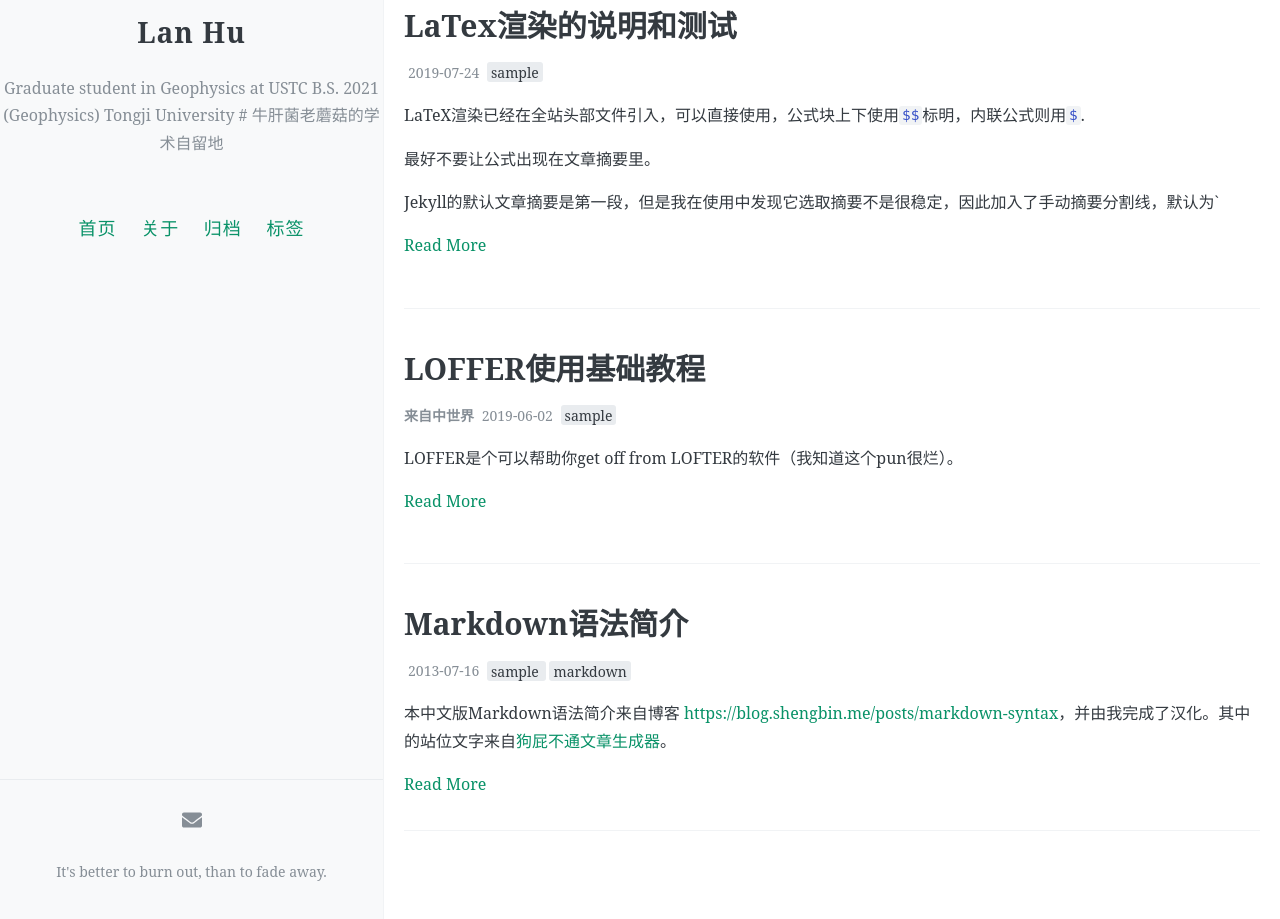
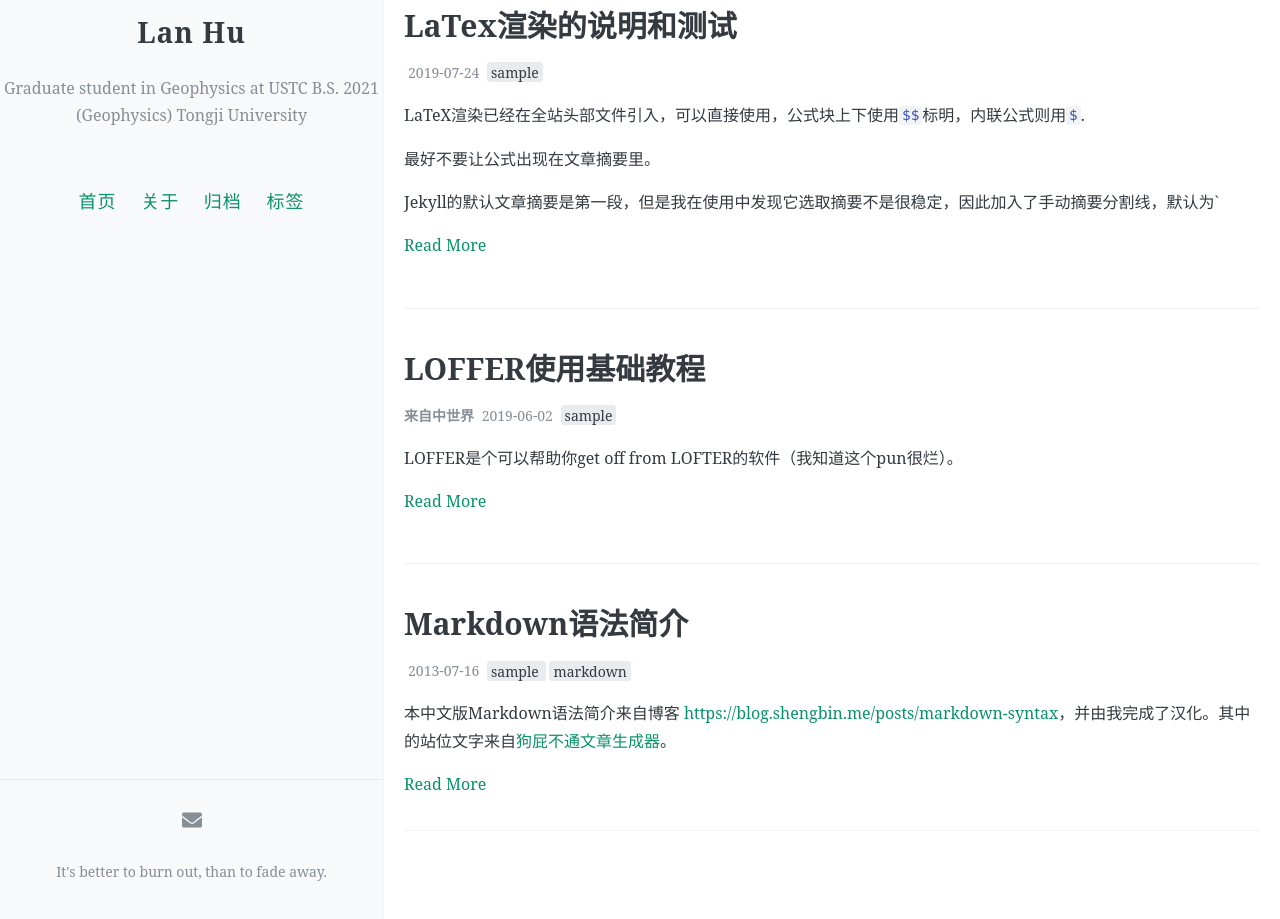
Before and after one commit to Hannah-Artemis/LOFFER, a Jekyll site: the page built from index.html, in a window 1280 px wide and 1209 px high. Shown: the part 290-1209 px from the top of the window. Built offline with Jekyll 4.4.1, drawn with Linux system fonts in a browser that asks for light colours; the list of posts is cut into pages by our own code; comment, search, counter and statistics services are not loaded.

Commit message:
Update _config.yml

```diff
--- a/_config.yml
+++ b/_config.yml
@@ -7,10 +7,10 @@
 # 井号后面的文字是说明文档，不会被程序读取。
 
 # 描述/签名
-name: Lan Hu # 神的游戏
+name: Lan Hu # 神的游戏  # 牛肝菌老蘑菇的学术自留地
 description: |
-    Graduate student in Geophysics at USTC
-    B.S. 2021 (Geophysics) Tongji University # 牛肝菌老蘑菇的学术自留地
+  Graduate student in Geophysics at USTC
+  B.S. 2021 (Geophysics) Tongji University
 
 # 输入你的网站域名（如果你没有添加自己的域名，而是直接用GitHub pages分配的域名的话可以省略）
 url:
@@ -57,7 +57,7 @@ footer-links:
   email: holden.artemis@gmail.com #youremailaddress@mail.com
   facebook: #https://www.facebook.com/<>
   flickr: #https://www.flickr.com/<>
-  github: # FromEndWorld/loffer #https://github.com/<>
+  github: #FromEndWorld/loffer #https://github.com/<>
   instagram: #https://instagram.com/<>
   linkedin: #https://www.linkedin.com/in/<>
   pinterest: #https://www.pinterest.com/<>
```
